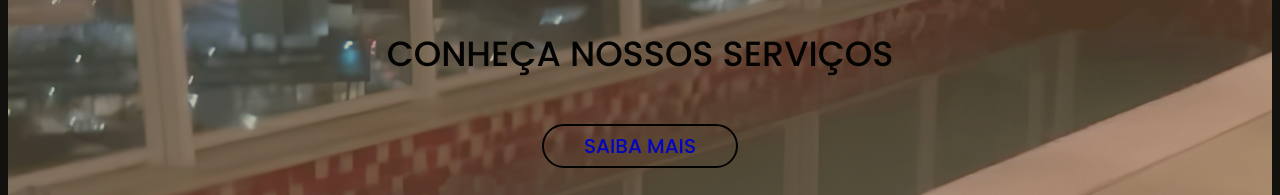
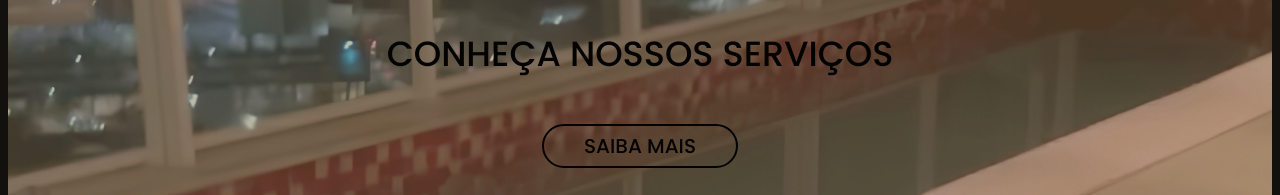
Before and after one commit to Solractys/fortt-cr, a Next.js app in the folder forttcr/: page / in a window 1280 px wide. Shown: the part 1580-1775 px from the top of the page. Built offline with nearby package versions, Linux system fonts and the light colour scheme.

Commit message:
button fix

```diff
--- a/forttcr/src/app/components/KnowUs.module.css
+++ b/forttcr/src/app/components/KnowUs.module.css
@@ -8,10 +8,12 @@
   flex-direction: column;
   gap: 15px;
 }
+
 .title {
   font-size: 35px;
   font-weight: 500;
 }
+
 .knowMore {
   padding: 5px 40px;
   font-size: 20px;
@@ -22,17 +24,17 @@
   border: 2px solid #000;
   border-radius: 30px;
   cursor: pointer;
+  color: black;
   transition: 0.3s;
 }
-.knowMore:visited {
-  color: black;
-}
+
 .knowMore:hover {
   scale: 110%;
   transition: 0.3s;
 }
+
 @media (max-width: 600px) {
-    .title {
-      font-size: 20px;
-    }
+  .title {
+    font-size: 20px;
+  }
 }
--- a/forttcr/src/app/components/KnowUs.tsx
+++ b/forttcr/src/app/components/KnowUs.tsx
@@ -7,7 +7,7 @@ export default function KnowUs() {
     <>
       <section className={styles.sectionKnowUs}>
        <h1 className={styles.title}>CONHEÇA NOSSOS SERVIÇOS</h1>
-       <Link href="/servicos" className={styles.knowMore}>SAIBA MAIS</Link>
+       <Link href="/servicos" className={styles.knowMore} >SAIBA MAIS</Link>
       </section>
     </>
   );
```
